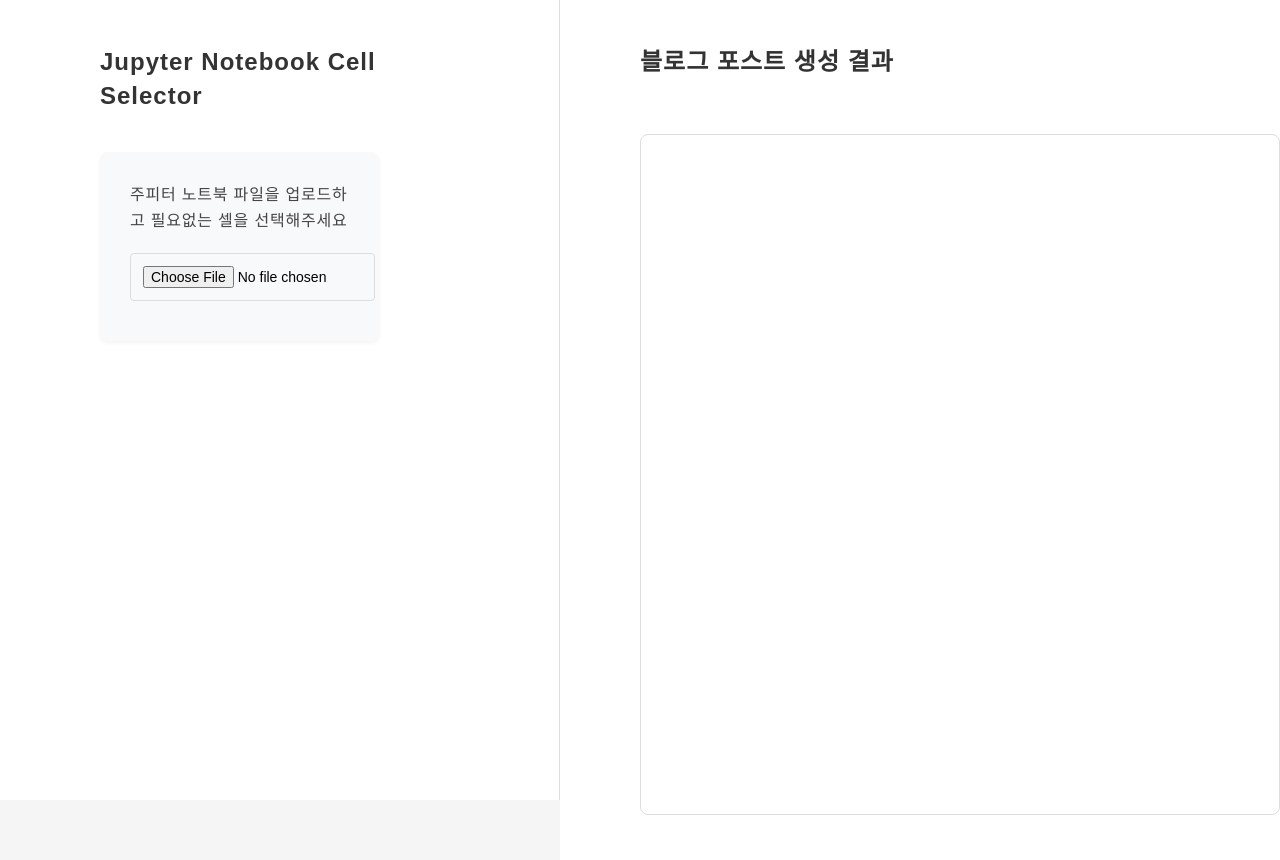
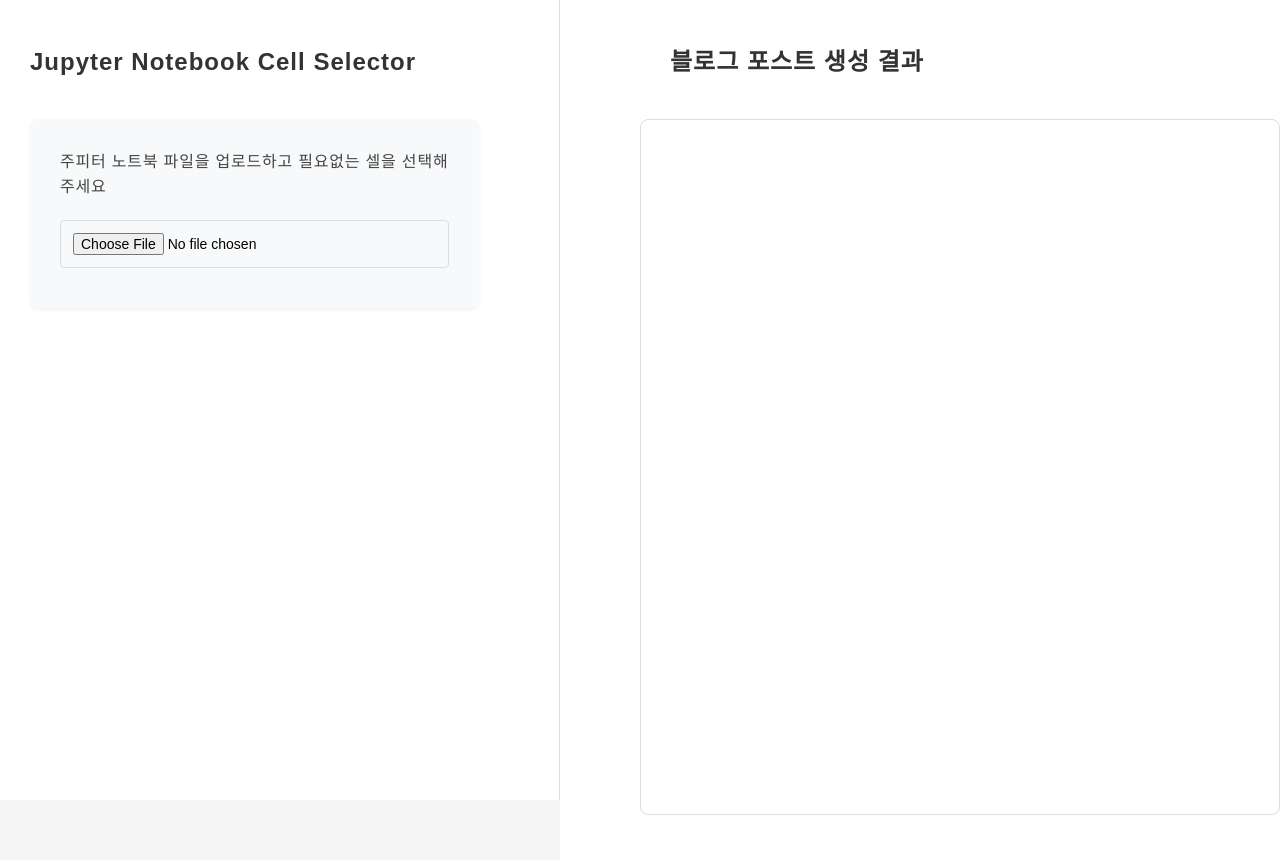
Before and after one commit to LeeHonggii/BlogMaker, a FastAPI app: page / in a window 1280 px wide; the page is wider, and only the part inside the window is pictured. Run offline with FastAPI, Linux system fonts and the light colour scheme.

Commit message:
styles update

```diff
--- a/static/css/styles.css
+++ b/static/css/styles.css
@@ -18,7 +18,7 @@ body {
 
 .left-panel {
     flex: 0 0 50%;
-    padding: 30px 180px;
+    padding: 30px 80px;
     margin: 0;
     background-color: white;
     overflow-y: auto;
@@ -42,12 +42,12 @@ body {
 }
 
 .upload-section {
-    margin: 0 0 30px 0;
+    margin: 0 0 30px 30px;  /* 왼쪽 마진 30px 추가 */
     padding: 30px;
     background-color: #f8f9fa;
     border-radius: 8px;
     box-shadow: 0 2px 4px rgba(0,0,0,0.05);
-    width: 100%;
+    width: calc(100% - 30px);  /* 마진을 고려한 너비 조정 */
     box-sizing: border-box;
 }
 
@@ -123,7 +121,7 @@ input[type="checkbox"] {
 
 h2 {
     color: #333;
-    margin: 0 0 25px 0;
+    margin: 0 0 25px 30px;  /* 왼쪽 마진 30px 추가 */
     position: sticky;
     top: 0;
     background-color: white;
@@ -131,7 +129,7 @@ h2 {
     z-index: 1000;
     font-size: 24px;
     letter-spacing: 1px;
-    width: 100%;
+    width: calc(100% - 30px);  /* 마진을 고려한 너비 조정 */
     box-sizing: border-box;
     line-height: 1.4;
 }
@@ -144,6 +142,7 @@ h2 {
     border: 1px solid #ddd;
     border-radius: 4px;
     display: block;
+    box-sizing: border-box;
 }
 
 .process-button, .copy-button {
@@ -255,19 +257,3 @@ h2 {
     border-radius: 4px;
     font-weight: 500;
 }
-
-.error {
-    padding: 10px 15px;
-    margin: 10px 0;
-    background-color: #fff2f0;
-    border-left: 4px solid #ff4d4f;
-    border-radius: 4px;
-    color: #cf1322;
-    font-weight: 500;
-}
-
-.blog-content {
-    white-space: pre-wrap;
-    line-height: 1.6;
-    margin-top: 15px;
-}
```
Also changed, not shown: other parts of static/css/styles.css (+14 -13 lines).
